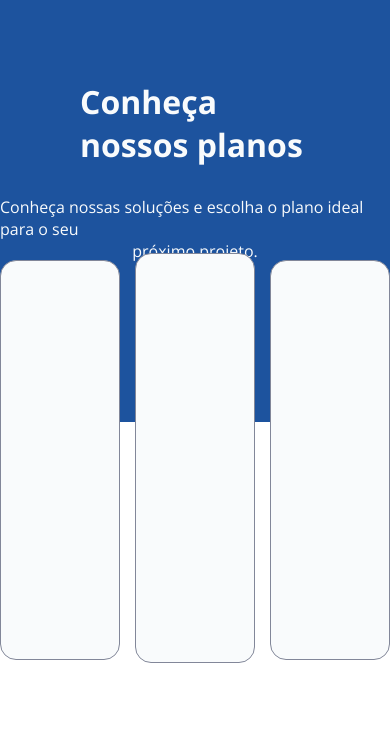
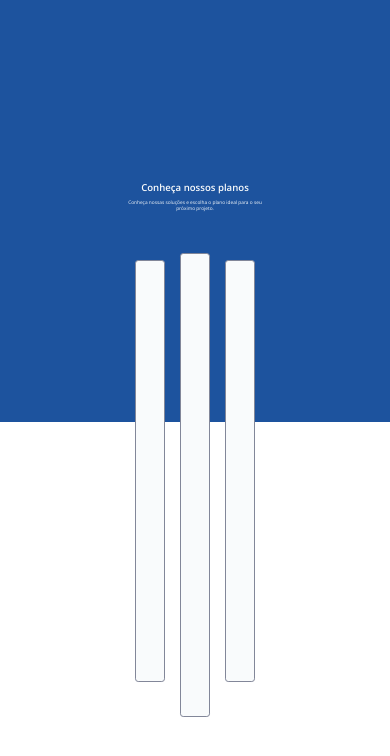
Before and after one commit to MatheusAlexandre28/challenge-Pricing-Table, a plain HTML site: page index.html in a window 390 px wide. Drawn offline with nearby package versions, Linux system fonts and the light colour scheme.

Commit message:
ajuste para melhor responsividade

```diff
--- a/index.html
+++ b/index.html
@@ -11,7 +11,7 @@
   <header>
     <h1 class="title">Conheça nossos planos</h1>
     <p class="subtitle">Conheça nossas soluções e escolha o plano ideal para o seu </p>
-    <p class="subSubTitle">próximo projeto.</p>
+    <p class="subSubtitle">próximo projeto.</p>
   </header>
   <main>
     <div class="container">
--- a/style.css
+++ b/style.css
@@ -15,32 +15,38 @@
 }
 
 header {
-  position: absolute;
   background: #1d539e;
-  height: 50%;
-  width: 100%;
+  height: 50vh;
+  width: 100vw;
   z-index: 0;
 
   display: flex;
   flex-direction: column;
   align-items: center;
+  justify-content: center;
+  padding-bottom: 30px;
 }
 
 .title {
   color: #f9fbfc;
-  margin: 80px;
-  font-weight: 700;
-  font-size: 2rem;
+  font-weight: 600;
+  font-size: .6rem;
 }
 
 .subtitle {
+  margin-top: 5px;
+  font: optional;
   color: #f9fbfc;
-  margin-top: -50px;
+  font-size: .3rem;
 }
 
-.subSubTitle {
+.subSubtitle {
+  font-weight: 400;
+  font: optional;
   color: #f9fbfc;
+  font-size: .3rem;
 }
+
 
 .container {
   position: absolute;
@@ -56,27 +62,27 @@ header {
 }
 
 .box-free {
-  height: 400px;
-  width: 300px;
+  height: 50vh;
+  width: 30px;
   background: #f9fbfc;
-  border-radius: 1rem;
+  border-radius: .2rem;
   border: 1px solid #828799;
   margin-top: 7px;
 }
 
 .box-basic {
-  height: 410px;
-  width: 300px;
+  height: 55vh;
+  width: 30px;
   background: #f9fbfc;
-  border-radius: 1rem;
+  border-radius: .2rem;
   border: 1px solid #828799;
 }
 
 .box-professional {
-  height: 400px;
-  width: 300px;
+  height: 50vh;
+  width: 30px;
   background: #f9fbfc;
-  border-radius: 1rem;
+  border-radius: .2rem;
   border: 1px solid #828799;
   margin-top: 7px;
 }
```
